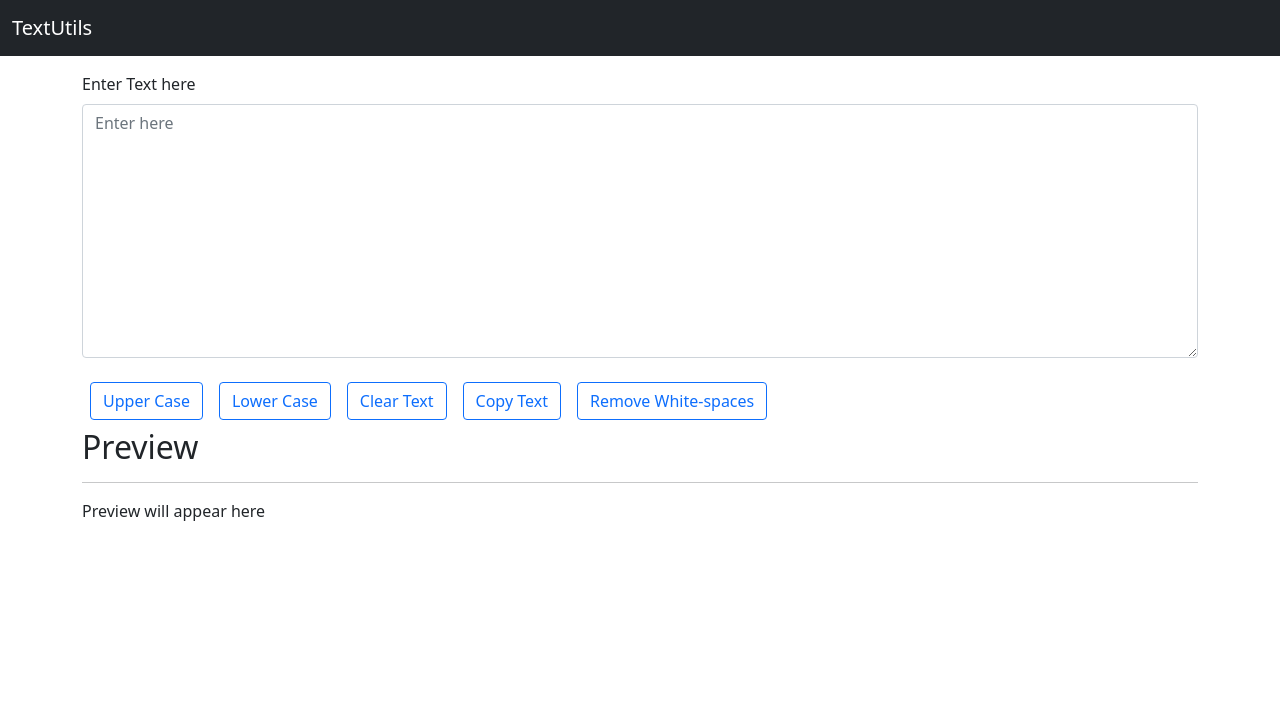
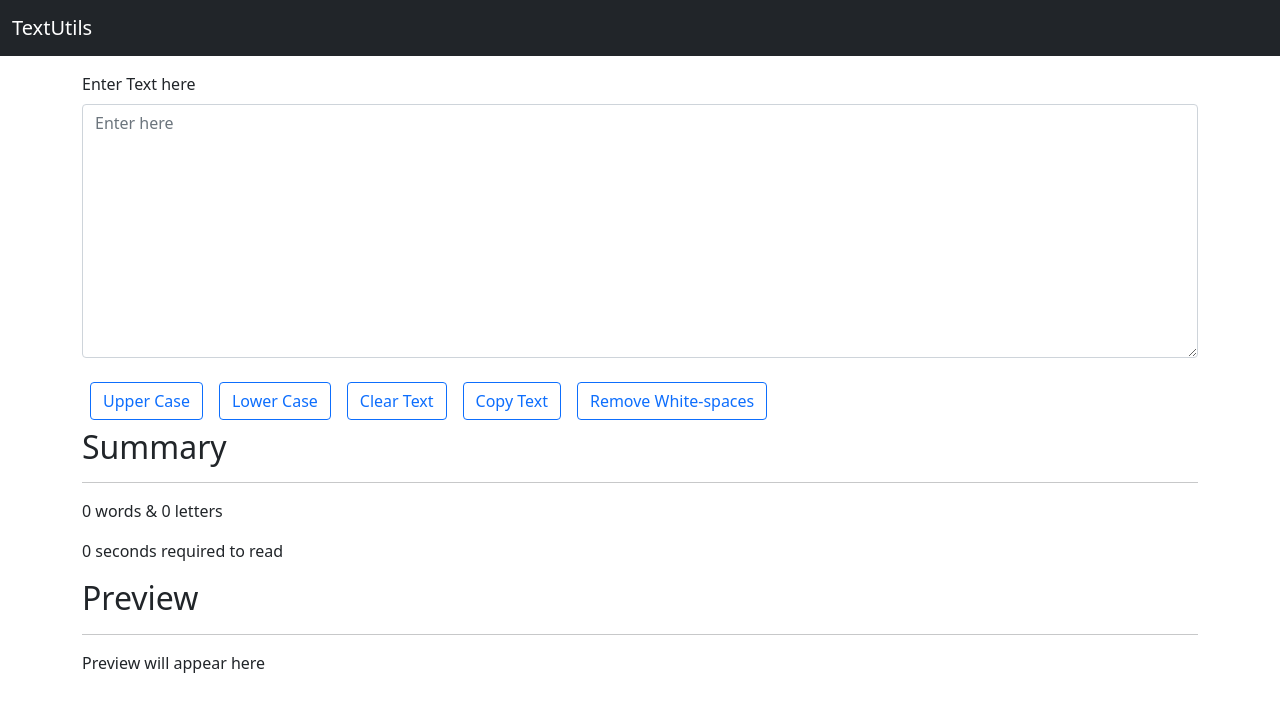
Before and after one commit to cybersaksham/React-Textutils, a React (Create React App) app: page / in a window 1280 px wide. Shown: the top 712 px of the page. Built offline with nearby package versions, Linux system fonts and the light colour scheme.

Commit message:
text summary added

```diff
--- a/src/components/Form.js
+++ b/src/components/Form.js
@@ -59,6 +59,16 @@ export default function Form() {
         Remove White-spaces
       </button>
       <div className="mb-3">
+        <h2>Summary</h2>
+        <hr />
+        <p>
+          {`${text.split(" ").filter((t) => t !== "").length} words & ${
+            text.length
+          } letters`}
+        </p>
+        <p>{`${text.length / 10} seconds required to read`}</p>
+      </div>
+      <div className="mb-3">
         <h2>Preview</h2>
         <hr />
         <p>{text === "" ? "Preview will appear here" : text}</p>
```
